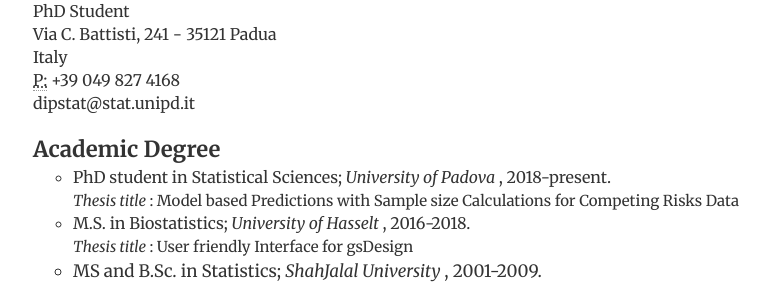
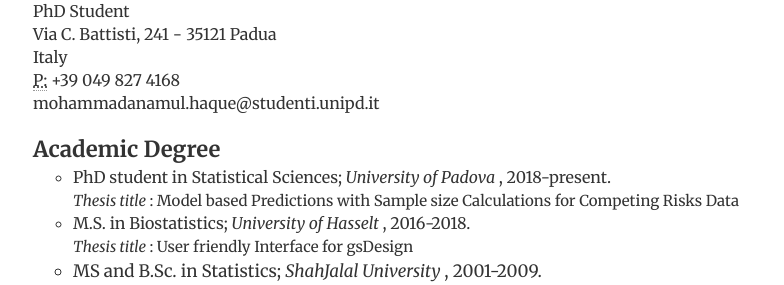
Before and after one commit to haquemdanamul/haquemdanamul, a Jekyll site: the page built from resume/index.html, in a window 1280 px wide. Shown: the part 204-489 px from the top of the page, without its empty margins (247-1031 px from the left). Built offline with Jekyll 4.4.1, drawn with Linux system fonts in a browser that asks for light colours; nearby versions of some CDN libraries; library files that are not in the unit come from our copies.

Commit message:
Update index.html

```diff
--- a/resume/index.html
+++ b/resume/index.html
@@ -17,7 +17,7 @@
 				Via C. Battisti, 241 - 35121 Padua<br>
 				Italy<br>
 				<abbr title="office phone">P:</abbr> +39 049 827 4168<br>
-				<span> dipstat@stat.unipd.it</span>
+				<span> mohammadanamul.haque@studenti.unipd.it</span>
 				</address>
 				</div>
 <b style="font-size:22px"> Academic Degree </b>
```
